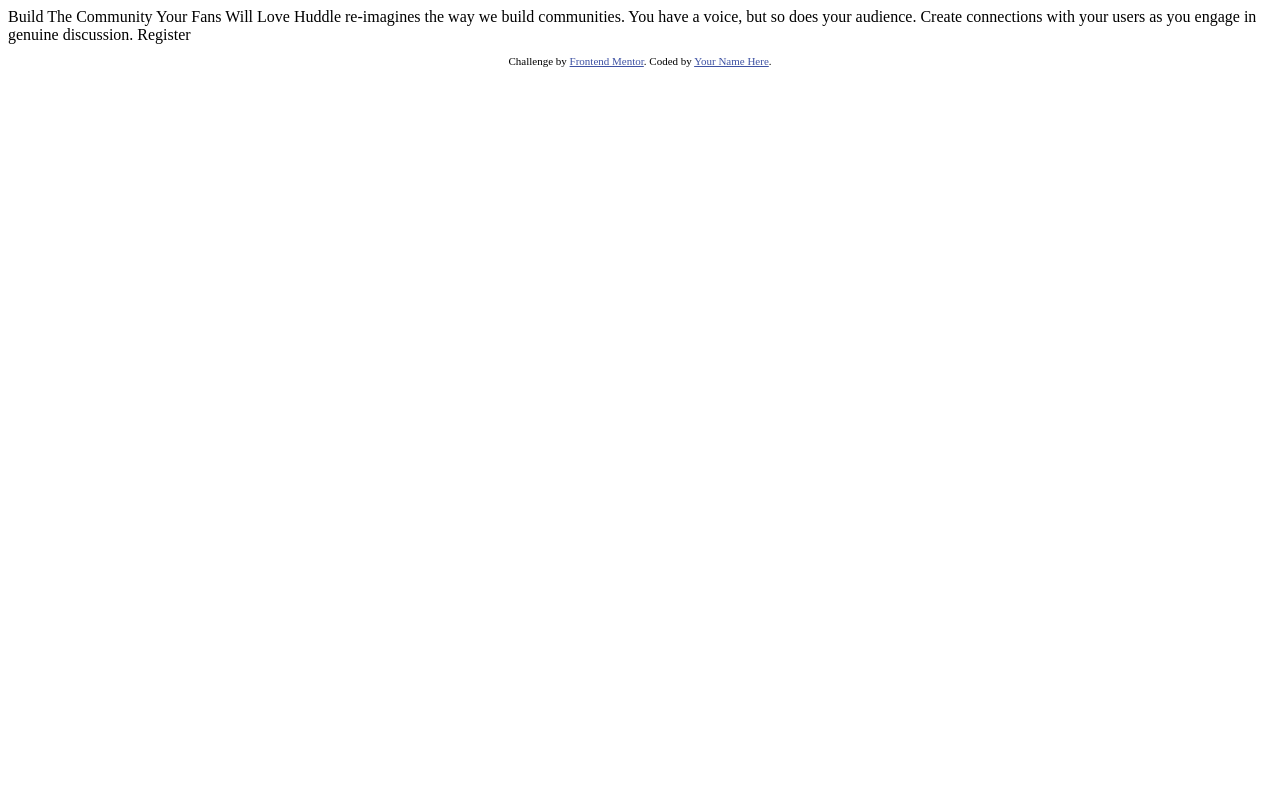
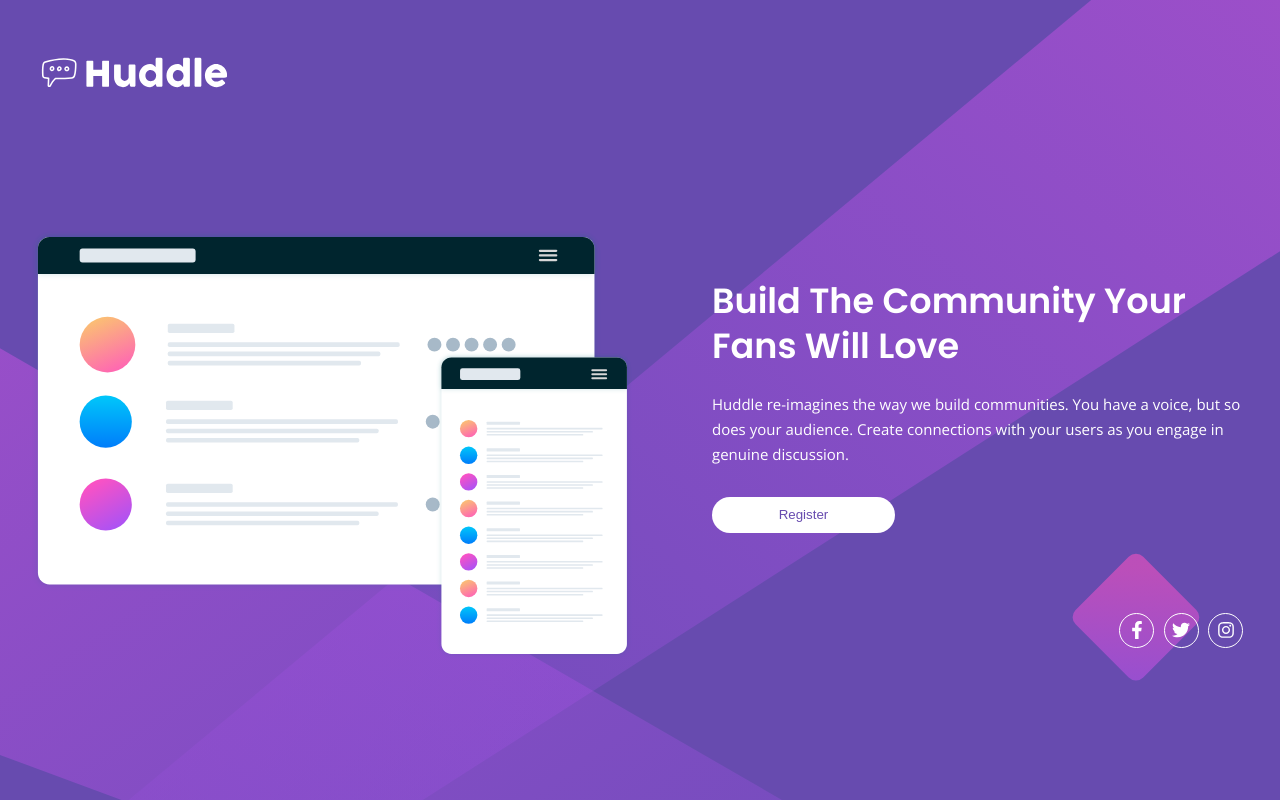
Before and after one commit to cjosue15/landing-page-huddle, a plain HTML site: page index.html in a window 1280 px wide. Drawn offline with nearby package versions, Linux system fonts and the light colour scheme.

Commit message:
se termino css- falta optimizar

```diff
--- a/index.html
+++ b/index.html
@@ -1,33 +1,50 @@
 <!DOCTYPE html>
 <html lang="en">
-<head>
-  <meta charset="UTF-8">
-  <meta name="viewport" content="width=device-width, initial-scale=1.0"> <!-- displays site properly based on user's device -->
+    <head>
+        <meta charset="UTF-8" />
+        <meta name="viewport" content="width=device-width, initial-scale=1.0" />
+        <!-- displays site properly based on user's device -->
 
-  <link rel="icon" type="image/png" sizes="32x32" href="./images/favicon-32x32.png">
+        <link rel="icon" type="image/png" sizes="32x32" href="./images/favicon-32x32.png" />
 
-  <title>Frontend Mentor | Huddle landing page with single introductory section</title>
+        <title>Huddle landing page</title>
 
-  <!-- Feel free to remove these styles or customise in your own stylesheet 👍 -->
-  <style>
-    .attribution { font-size: 11px; text-align: center; }
-    .attribution a { color: hsl(228, 45%, 44%); }
-  </style>
-</head>
-<body>
+        <link href="https://fonts.googleapis.com/css2?family=Poppins:wght@400;600&display=swap" rel="stylesheet" />
+        <link href="https://fonts.googleapis.com/css2?family=Open+Sans&display=swap" rel="stylesheet" />
+        <link rel="stylesheet" href="./style.css" />
+    </head>
+    <body>
+        <header>
+            <div class="container">
+                <img src="./images/logo.svg" alt="Huddle" />
+            </div>
+        </header>
+        <div id="main" class="container">
+            <div class="content-ilustration">
+                <div class="ilustration">
+                    <img src="./images/illustration.svg" alt="" />
+                </div>
+                <div class="content">
+                    <h1>Build The Community Your Fans Will Love</h1>
+                    <p>
+                        Huddle re-imagines the way we build communities. You have a voice, but so does your audience. Create connections with your users as you engage in genuine
+                        discussion.
+                    </p>
+                    <button class="button">Register</button>
+                    <div class="social-media">
+                        <a><img src="./images/facebook.svg" alt="Facebook" /></a>
+                        <a><img src="./images/twitter.svg" alt="Twitter" /></a>
+                        <a><img src="./images/instagram.svg" alt="Instagram" /></a>
+                    </div>
+                </div>
+            </div>
+        </div>
 
-  Build The Community Your Fans Will Love
-
-  Huddle re-imagines the way we build communities. You have a voice, but so does your audience.
-  Create connections with your users as you engage in genuine discussion.
-
-  Register
-
-  <footer>
+        <!-- <footer>
     <p class="attribution">
       Challenge by <a href="https://www.frontendmentor.io?ref=challenge" target="_blank">Frontend Mentor</a>.
       Coded by <a href="#">Your Name Here</a>.
     </p>
-  </footer>
-</body>
+  </footer> -->
+    </body>
 </html>
--- /dev/null
+++ b/style.css
@@ -0,0 +1,221 @@
+html {
+    box-sizing: border-box;
+}
+*,
+*:before,
+*:after {
+    box-sizing: inherit;
+}
+
+body,
+html {
+    margin: 0;
+    padding: 0;
+}
+
+body {
+    font-family: 'Open Sans', sans-serif;
+    font-weight: 400;
+    min-height: 100vh;
+    background-color: #674baf;
+    background-image: url(./images/bg-mobile.svg);
+    background-repeat: no-repeat;
+    background-size: 100%;
+    background-position: center top;
+    display: flex;
+    flex-direction: column;
+    align-items: center;
+}
+
+header {
+    width: 100%;
+    padding: 2em 0em 3em 0em;
+}
+
+header img {
+    width: 120px;
+}
+
+.container {
+    max-width: 100%;
+    margin: 0 auto;
+    padding: 0 2em;
+}
+
+#main {
+    display: flex;
+    align-items: center;
+    flex: 1;
+}
+
+.ilustration img {
+    max-width: 100%;
+}
+
+.content {
+    text-align: center;
+    margin-top: 3em;
+    position: relative;
+}
+
+.content h1 {
+    font-family: 'Poppins', sans-serif;
+    font-weight: 600;
+    font-size: 23px;
+    line-height: 30px;
+    color: #fff;
+}
+
+.content p {
+    color: #fff;
+    font-size: 14px;
+    line-height: 25px;
+    padding: 0 1.5em;
+    margin-bottom: 2em;
+}
+
+.button {
+    border: none;
+    background: #fff;
+    padding: 0.8em 5em;
+    border-radius: 20px;
+    color: #674baf;
+}
+
+.social-media {
+    display: flex;
+    justify-content: center;
+    align-items: center;
+    padding-top: 5em;
+    padding-bottom: 3em;
+}
+
+.social-media a {
+    width: 35px;
+    height: 35px;
+    margin: 0 0.3em;
+    display: inline-block;
+    border: 1px solid #fff;
+    border-radius: 50%;
+    display: flex;
+    justify-content: center;
+    align-items: center;
+}
+
+.social-media img {
+    width: 18px;
+    height: 18px;
+}
+
+@media only screen and (min-width: 991px) {
+    header {
+        width: 100%;
+        padding: 3em 0em 1.5em 0em;
+    }
+
+    header img {
+        width: 200px;
+    }
+
+    .content {
+        text-align: left;
+        margin-top: 1.5em;
+    }
+
+    .content h1 {
+        font-size: 30px;
+        line-height: 40px;
+    }
+
+    .content p {
+        padding: 0;
+        margin-bottom: 2em;
+    }
+
+    .content-ilustration {
+        display: flex;
+    }
+
+    .ilustration {
+        flex-shrink: 0;
+        margin-right: 2em;
+    }
+
+    .ilustration img {
+        width: 500px;
+    }
+}
+
+@media only screen and (min-width: 991px) {
+    .container {
+        width: 1250px;
+    }
+
+    .social-media {
+        justify-content: flex-end;
+    }
+}
+
+@media only screen and (min-width: 1100px) {
+    .ilustration img {
+        width: 550px;
+    }
+
+    .content h1 {
+        font-size: 35px;
+        line-height: 45px;
+    }
+
+    .content p {
+        font-size: 15px;
+    }
+}
+
+@media only screen and (min-width: 1200px) {
+    .container {
+        width: 1400px;
+    }
+
+    .ilustration img {
+        width: 600px;
+    }
+
+    .ilustration {
+        margin-right: 5em;
+    }
+
+    .content h1 {
+        font-size: 35px;
+        line-height: 45px;
+    }
+
+    .content p {
+        font-size: 15px;
+    }
+}
+
+@media only screen and (min-width: 1400px) {
+    .ilustration img {
+        width: 800px;
+    }
+
+    .ilustration {
+        margin-right: 5em;
+    }
+
+    .content h1 {
+        font-size: 35px;
+        line-height: 45px;
+    }
+
+    .content p {
+        font-size: 15px;
+    }
+
+    .social-media {
+        padding: 0;
+        position: absolute;
+        right: 0;
+        bottom: 0;
+    }
+}
```
Also changed, not shown: images/facebook.svg (added), images/instagram.svg (added), images/twitter.svg (added).
